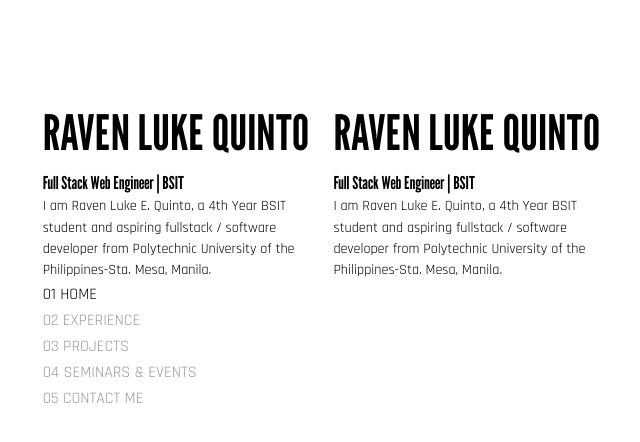
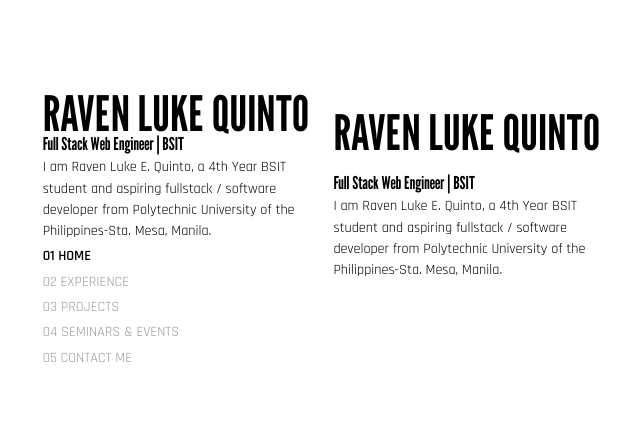
Before and after one commit to lukewarmraven/portfolio2, a Next.js app: page / in a window 1280 px wide. Shown: the top 442 px of the page, without its empty margins (311-951 px from the left). Built offline with nearby package versions, Linux system fonts and the light colour scheme.

Commit message:
adjustments to the left-main fonts and positioning of navigation and texts

```diff
--- a/app/page.tsx
+++ b/app/page.tsx
@@ -68,8 +68,8 @@ export default function Home() {
       <LeftMain>
         <section>
           <div className="">
-            <h1 className="font-league-gothic m-0 p-0" style={{ fontSize: vw(110) }}>{leftContent.name.toUpperCase()}</h1>
-            <h3 className="font-league-gothic m-0 relative top-[-24]" style={{ fontSize: vw(40) }}>{leftContent.title} | {leftContent.course}</h3>
+            <h1 className="font-league-gothic m-0 p-0 leading-[0.7]" style={{ fontSize: vw(110) }}>{leftContent.name.toUpperCase()}</h1>
+            <h3 className="font-league-gothic m-0" style={{ fontSize: vw(40) }}>{leftContent.title} | {leftContent.course}</h3>
           </div>
           <p className="font-rajdhani" style={{ fontSize: vw(32) }}>{leftContent.description}</p>
         </section>
--- a/components/ui/page-ui/navigation.tsx
+++ b/components/ui/page-ui/navigation.tsx
@@ -1,3 +1,5 @@
+import { vw } from "@/lib/utils";
+
 export const sections = [
   { id: "home", label: "01 HOME" },
   { id: "experience", label: "02 EXPERIENCE" },
@@ -18,9 +20,10 @@ export default function NavSections({ active, onSelect }: NavSectionsProps) {
     <nav>
       {sections.map((item) => (
         <a
-          className={`font-rajdhani no-underline cursor-pointer ${
-            active === item.id ? "text-black" : "text-black/40"
+          className={`font-rajdhani no-underline cursor-pointer transition-all duration-500 ease-in-out ${
+            active === item.id ? "text-black font-semibold" : "text-black/40 font-normal"
           }`}
+          style={{fontSize: vw(32)}}
           key={item.id}
           onClick={(e) => {
             e.preventDefault();
```
